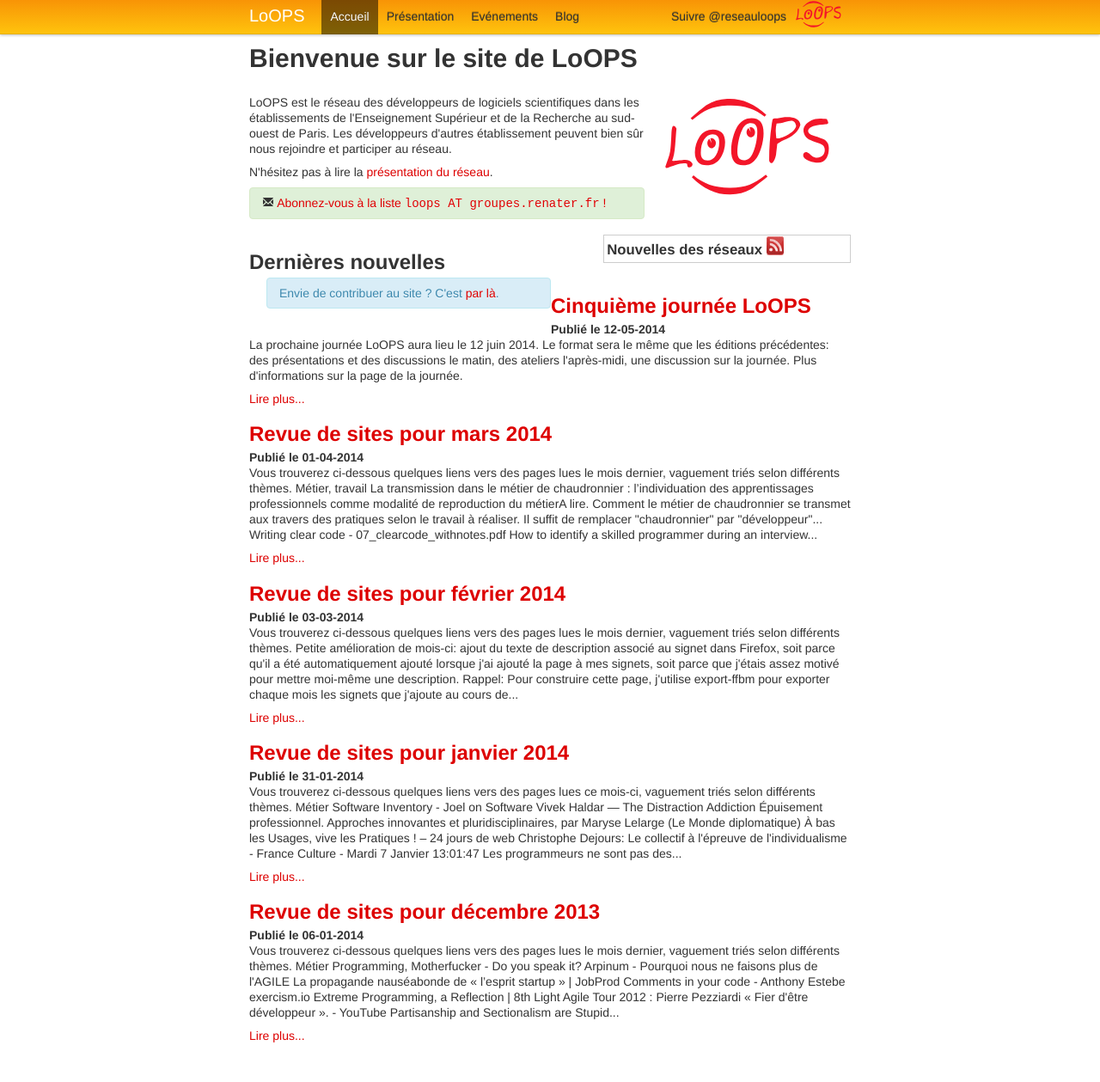
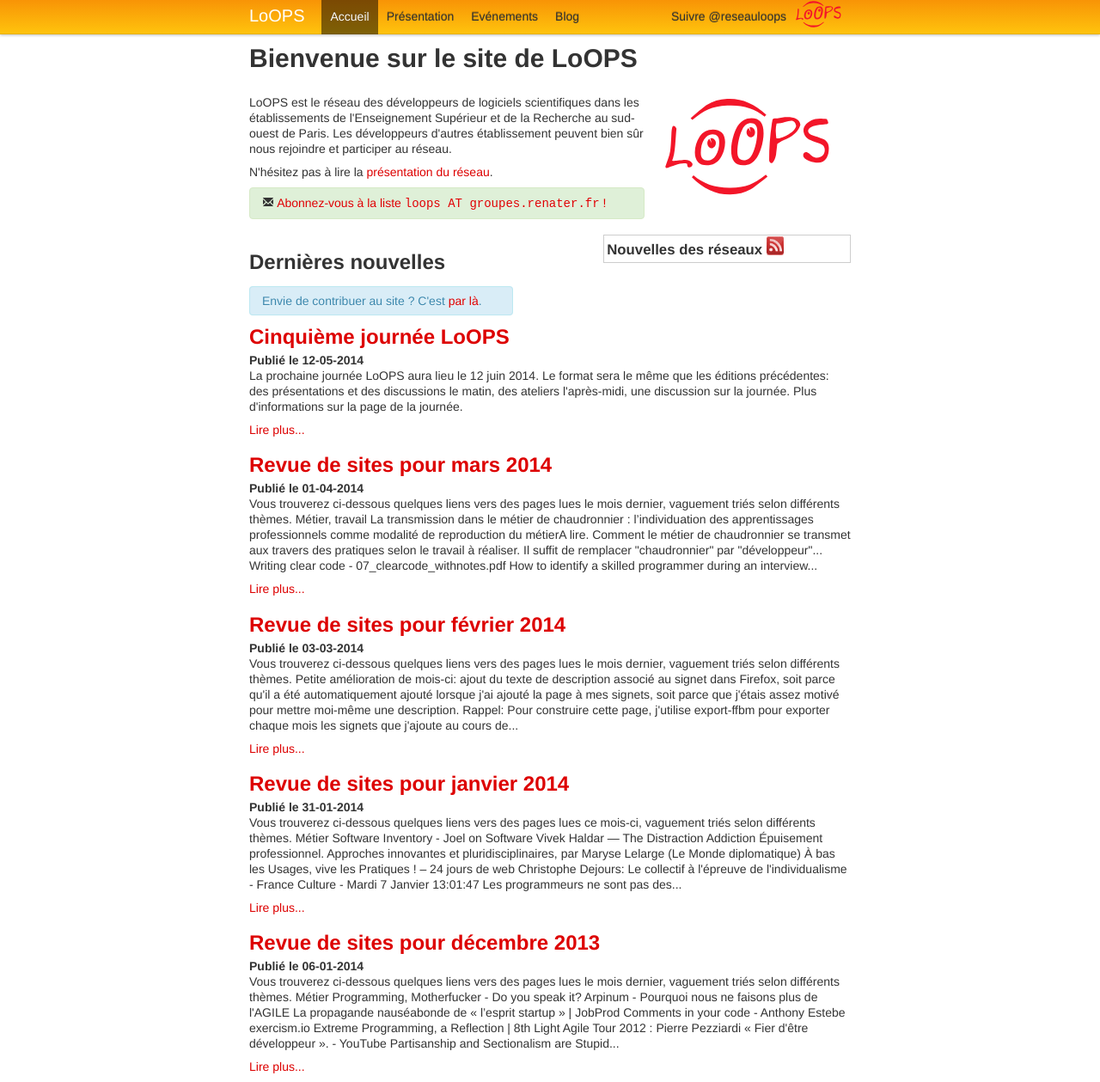
Before and after one commit to reseau-loops/reseau-loops.github.com, a Jekyll site: the page built from index.html, in a window 1280 px wide and 1259 px high. Shown: the whole window at 86% size. Built offline with Jekyll 4.4.1, drawn with Linux system fonts in a browser that asks for light colours; Markdown is read by kramdown in place of the engine named in the settings; the list of posts is cut into pages by our own code; comment, search, counter and statistics services are not loaded.

Commit message:
meilleur affichage page principale avant chargement des nouvelles

```diff
--- a/index.html
+++ b/index.html
@@ -37,8 +37,10 @@ N'hésitez pas à lire la <a href="about.html">présentation du réseau</a>.
 </div>
 </div>
 <h2>Dernières nouvelles</h2>
-<div class="span5 alert alert-info">Envie de contribuer au site ?
+<div><br/>
+<span class="alert alert-info">Envie de contribuer au site ?
 C'est <a href="contribute.html">par là</a>.
+</span>
 </div>
 
 {% assign posts = site.posts %}
--- a/less/mystyle.less
+++ b/less/mystyle.less
@@ -68,6 +68,7 @@ h1 {
 #devlog-news {
   padding: 0.1em 0.2em 0.1em 0.2em;
   float: right ;
+  margin-left: 1em ;
   width: 40%;
   border-style: solid ;
   border-color: @prog-border-color ;
--- a/style.css
+++ b/style.css
@@ -3603,6 +3603,7 @@ h1 {
 #devlog-news {
   padding: 0.1em 0.2em 0.1em 0.2em;
   float: right ;
+  margin-left: 1em ;
   width: 40%;
   border-style: solid ;
   border-color: #cdcdcd;
```
